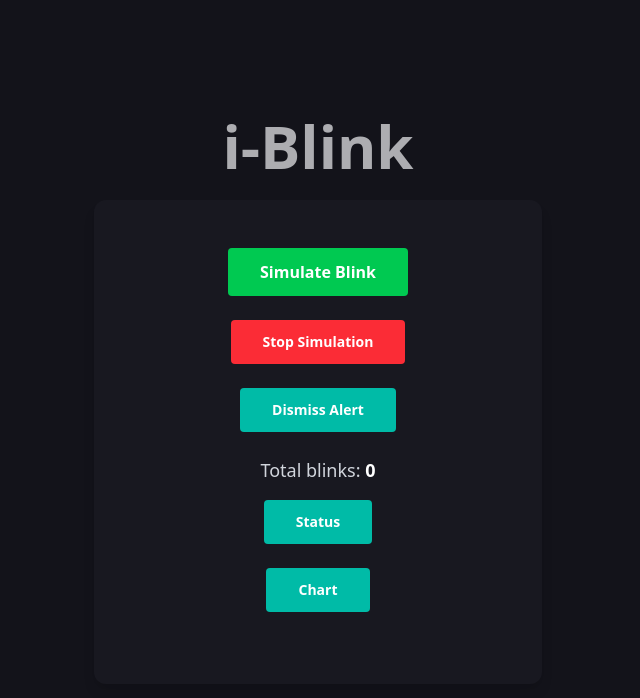
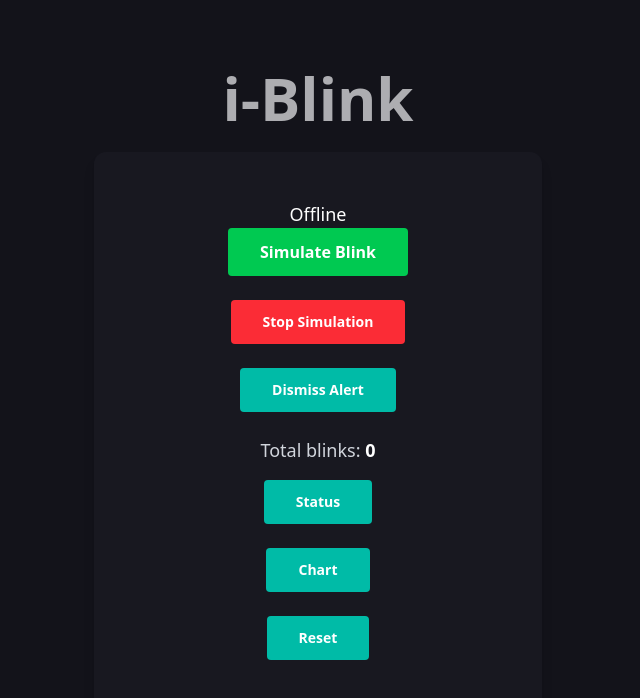
Before and after one commit to S-Roomi/iBlink, a React (Vite) app in the folder my-app/: page / in a window 1280 px wide. Shown: the top 698 px of the page, without its empty margins (322-962 px from the left). Built offline with nearby package versions, Linux system fonts and the light colour scheme; no server answers.

Commit message:
Websocket setup and working. Can detect and update eyeblink counter

```diff
--- a/my-app/src/BlinkDetector.tsx
+++ b/my-app/src/BlinkDetector.tsx
@@ -1,52 +1,65 @@
-import React, { useState, useEffect, useRef } from "react";
-import type { SessionStatus, Device, StatusResponse} from "./types"
+import { useState, useEffect, useRef, useCallback } from "react";
+import type { Device, StatusResponse} from "./types"
 import "./App.css";
 
 const BLINK_THRESHOLD = 10;
+
+// Connect websocket
+const useConnectWS = (setTemp: (data:any) => void ) => {
+  const ws = useRef<WebSocket | null>(null);
+  const [isConnected, setIsConnected] = useState(false);
+
+  const connect = useCallback(() => {
+    if (ws.current?.readyState == WebSocket.OPEN) return //already open
+
+    ws.current = new WebSocket('ws://localhost:8000/ws/live')
+
+    ws.current.onopen = () => setIsConnected(true);
+
+    ws.current.onmessage = (event) => {
+      const data: any = JSON.parse(event.data);
+      console.log(data?.data)
+      setTemp(data?.data);
+    };
+
+    ws.current.onclose = () => setIsConnected(false);
+  }, [setTemp])
+
+  const disconnect = useCallback(() => {
+    ws.current?.close()
+  }, [])
+
+
+  return { connect, disconnect, isConnected };
+};
+
 
 export default function BlinkDetector() {
   const [blinks, setBlinks] = useState<number[]>([]);
   const [alert, setAlert] = useState(false);
 
   const [devices, setDevices] = useState<Device[]>([]);
-  //const [status, setStatus] = useState<SessionStatus | null>(null);
-  const [isConnected, setIsConnected] = useState<boolean>(false);
 
   const [temp, setTemp] = useState<StatusResponse | null>(null);
 
-  const ws = useRef<WebSocket | null>(null);
+  const { connect, disconnect,  isConnected } = useConnectWS(setTemp)
 
-  // Fetch all devices on mount
+
+  // Fetch devices on start
   useEffect(() => {
     fetch('http://localhost:8000/api/devices').then(res => res.json()).then(setDevices);
   }, []);
 
-  // Connect websocket
-  const connectWS = () => {
+  // API Command Wrappers
 
-    useEffect(() => {
-      ws.current = new WebSocket('ws://localhost:8000/ws/live');
-      ws.current.onopen = () => setIsConnected(true);
-      ws.current.onmessage = (event) => {
-        const data: StatusResponse = JSON.parse(event.data);
-        setTemp(data);
-      }
-      ws.current.onclose = () => setIsConnected(false);
-    }, [])
-
-  }
-
-  // API Command Wrappers
   const startSession = async () => {
     await fetch('http://localhost:8000/api/session/start', { method: 'POST' });
-    connectWS(); // Connect WS when session starts
+    connect()
   };
 
   const stopSession = async () => {
     await fetch('http://localhost:8000/api/session/stop', { method: 'POST' });
-
-    //check to see if ws is open. If so close it
-    ws.current?.close();
+    disconnect()
   };
 
   const dismissAlert = () => {
@@ -65,24 +78,12 @@ export default function BlinkDetector() {
     fetch('http://localhost:8000/api/session/chart', { method: 'GET'})
   }
 
-  const handleBlink = () => {
-    const now = Date.now();
-    setBlinks(prev => {
-      const updated = [...prev, now];
-      if (updated.length >= BLINK_THRESHOLD) setAlert(true);
-      return updated;
-    });
-  };
-  const resetBlink = () => {
-    setBlinks([])
-    setAlert(false)
-  }
-
-
     return (
     <div className="flex flex-col items-center justify-center min-h-screen bg-[#13131a]">
       <h1 className="blinking text-6xl font-bold mb-6 text-gray-100 text-center">i-Blink</h1>
       <div className="bg-[#181820] rounded-xl shadow-lg px-10 py-12 flex flex-col items-center w-full max-w-md">
+        <p className="text-white text-lg"> {isConnected ? "Live" : "Offline"}</p>
+        {/* <p className="text-white text-lg"> {devices ? JSON.stringify(devices) : ""}</p> */}
         <button
           className="mb-6 px-8 py-3 bg-green-500 hover:bg-green-600 text-white text-md font-semibold rounded transition"
           onClick={startSession}
@@ -121,37 +122,17 @@ export default function BlinkDetector() {
         >
           Chart
         </button>
+
+        <button
+          className="mb-6 px-8 py-3 bg-teal-500 hover:bg-teal-600 text-white text-sm font-semibold rounded transition"
+          onClick={() => {
+            stopSession
+            setTemp(null)
+          }
+          }>
+          Reset
+        </button>
       </div>
     </div>
   );
-
-  // return (
-  //   <div className="p-4 border rounded-lg shadow-md">
-  //     <h2 className="text-xl font-bold mb-4">Acoustic Blink Detector</h2>
-
-  //     <div className="space-x-2 mb-6">
-  //       <button onClick={startSession} className="bg-green-500 text-white px-4 py-2 rounded">Start</button>
-  //       <button onClick={stopSession} className="bg-red-500 text-white px-4 py-2 rounded">Stop</button>
-  //       <button onClick={dismissAlert} className="bg-gray-500 text-white px-4 py-2 rounded">Dismiss Alert</button>
-  //     </div>
-
-  //     {/* Visual Feedback */}
-  //     <div className={`p-4 rounded ${status?.alert_triggered ? 'bg-red-200 animate-pulse' : 'bg-blue-50'}`}>
-  //       <p>Status: {isConnected ? "🟢 Connected" : "🔴 Disconnected"}</p>
-  //       <p>Alert State: <strong>{status?.alert_triggered ? "BLINK DETECTED" : "Normal"}</strong></p>
-  //     </div>
-
-  //     {/* Real-time Chart Image */}
-  //     {isConnected && (
-  //       <div className="mt-4">
-  //         <h3 className="font-semibold">Live Signal:</h3>
-  //         <img
-  //           src={`http://localhost:8000/api/session/chart?t=${Date.now()}`}
-  //           alt="FMCW Signal"
-  //           className="w-full border"
-  //         />
-  //       </div>
-  //     )}
-  //   </div>
-  // );
 }
```
